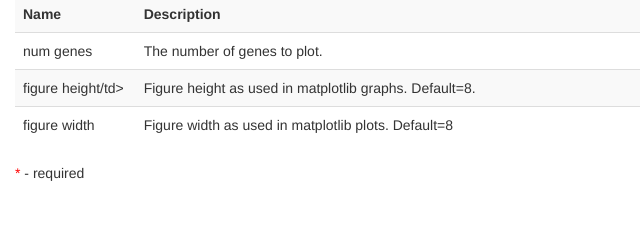
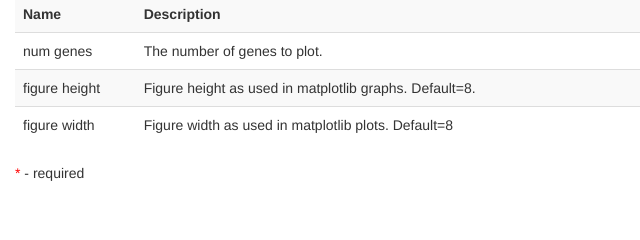
Before and after one commit to genepattern/STREAM.DetectDifferentiallyExpressedGenes, a plain HTML site: page docs/index.html in a window 1280 px wide. Shown: the part 2089-2329 px from the top of the page, 0-640 px from the left. Drawn offline with Linux system fonts and the light colour scheme.

Commit message:
fix broken html tag

```diff
--- a/docs/index.html
+++ b/docs/index.html
@@ -173,7 +173,7 @@ Ref: Nestorowa, S. et al. <a href="https://www.ncbi.nlm.nih.gov/pubmed/27365425"
                         <td> The number of genes to plot.  </td>
                 </tr>
                 <tr>
-                        <td>figure height/td>
+                        <td>figure height</td>
                         <td>Figure height as used in matplotlib graphs.  Default=8.</td>
                 </tr>
                 <tr>
```
